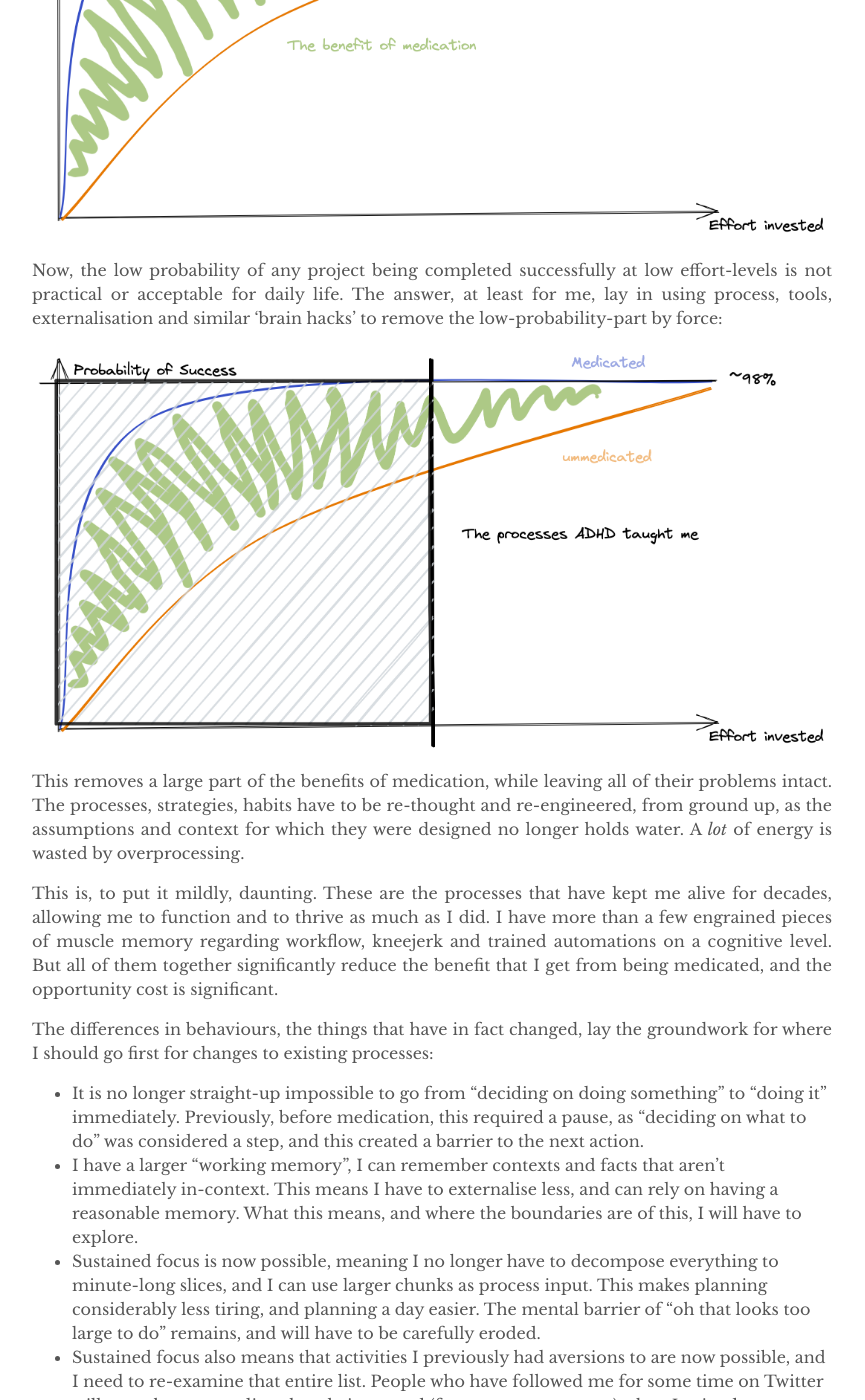
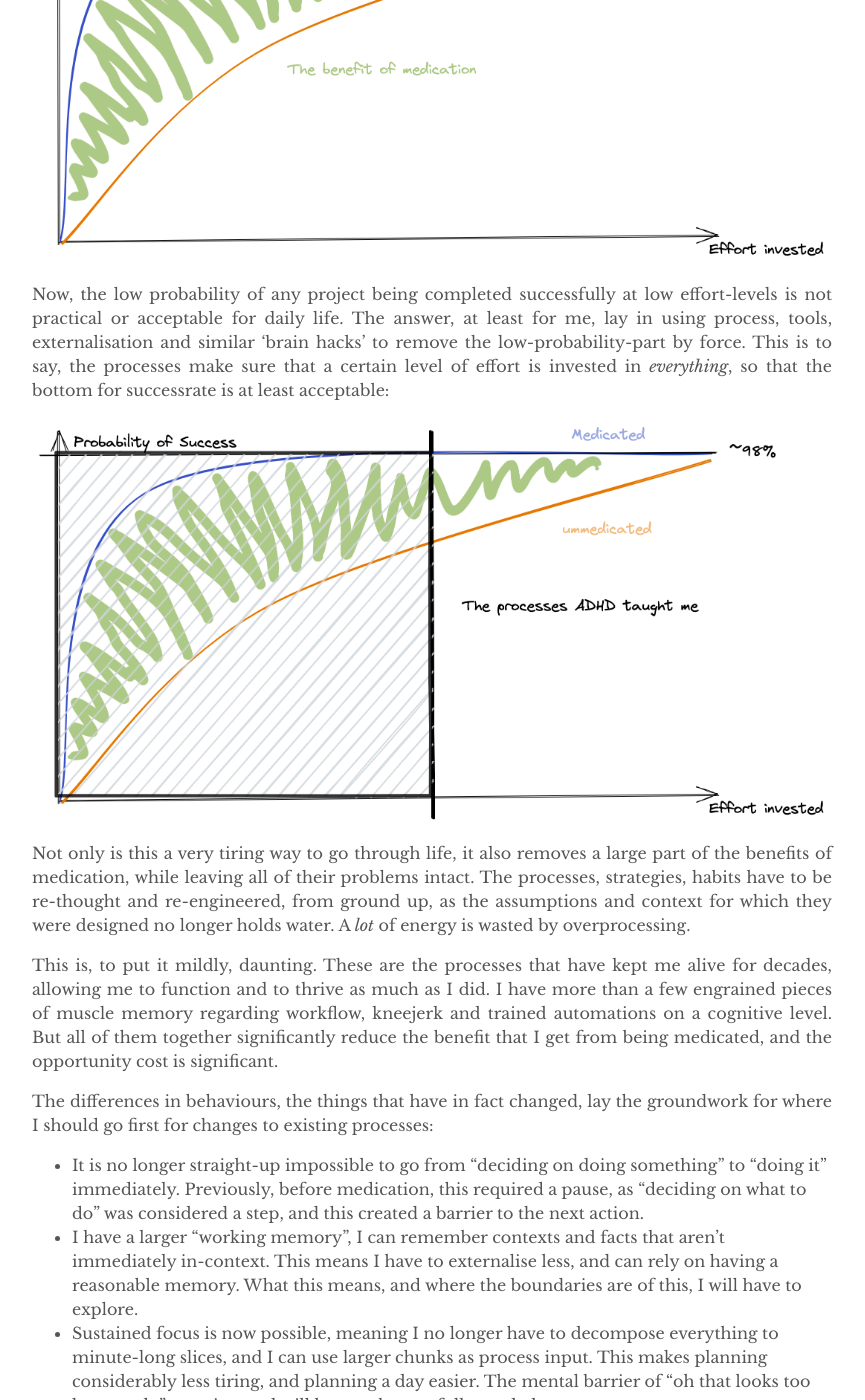
Before and after one commit to MordecaiMalignatus/mordecaimalignatus.github.io, a Jekyll site: the page built from _posts/2022-02-03-a-failure-mode-of-adhd-medication.md, in a window 1280 px wide and 1400 px high, scrolled down 869 px. Shown: the whole window, without its empty margins (208-1073 px from the left). Built offline with Jekyll 4.4.1, drawn with Linux system fonts in a browser that asks for light colours; some of the changed text lies outside the part shown.

Commit message:
Edit: Clarification for muddled language.

```diff
--- a/_posts/2022-02-03-a-failure-mode-of-adhd-medication.md
+++ b/_posts/2022-02-03-a-failure-mode-of-adhd-medication.md
@@ -18,7 +18,8 @@ planning.
 
 After some mulling about how I would precisely describe the impact of medication
 on my wellbeing, I arrived at a model: Medication lets me do better with less
-effort. In a graph, I'd roughly express it this way:
+effort. In a graph, I'd roughly express the probability of a project succeeding
+against the amount of effort invested in the project like this:
 
 ![Graph along the axes of "Effort invested" and "probability of success". The
 curve of being medicated is significantly steeper than the unmedicated curve,
@@ -28,18 +29,20 @@ allowing for higher probability of success with less effort.]({{
 Now, the low probability of any project being completed successfully at low
 effort-levels is not practical or acceptable for daily life. The answer, at
 least for me, lay in using process, tools, externalisation and similar 'brain
-hacks' to remove the low-probability-part by force:
+hacks' to remove the low-probability-part by force. This is to say, the
+processes make sure that a certain level of effort is invested in *everything*,
+so that the bottom for successrate is at least acceptable:
 
 ![The same graph, but with the first, low-effort-invested part greyed out, as
 the habits and processes taught by ADHD enforce a certain success rate by always
 investing a base minimum of effort.]({{
 "/assets/adhd-curve/curve_with_habits.png" | relative_url }})
 
-This removes a large part of the benefits of medication, while leaving all of
-their problems intact. The processes, strategies, habits have to be re-thought
-and re-engineered, from ground up, as the assumptions and context for which they
-were designed no longer holds water. A *lot* of energy is wasted by
-overprocessing.
+Not only is this a very tiring way to go through life, it also removes a large
+part of the benefits of medication, while leaving all of their problems intact.
+The processes, strategies, habits have to be re-thought and re-engineered, from
+ground up, as the assumptions and context for which they were designed no longer
+holds water. A *lot* of energy is wasted by overprocessing.
 
 This is, to put it mildly, daunting. These are the processes that have kept me
 alive for decades, allowing me to function and to thrive as much as I did. I
```
